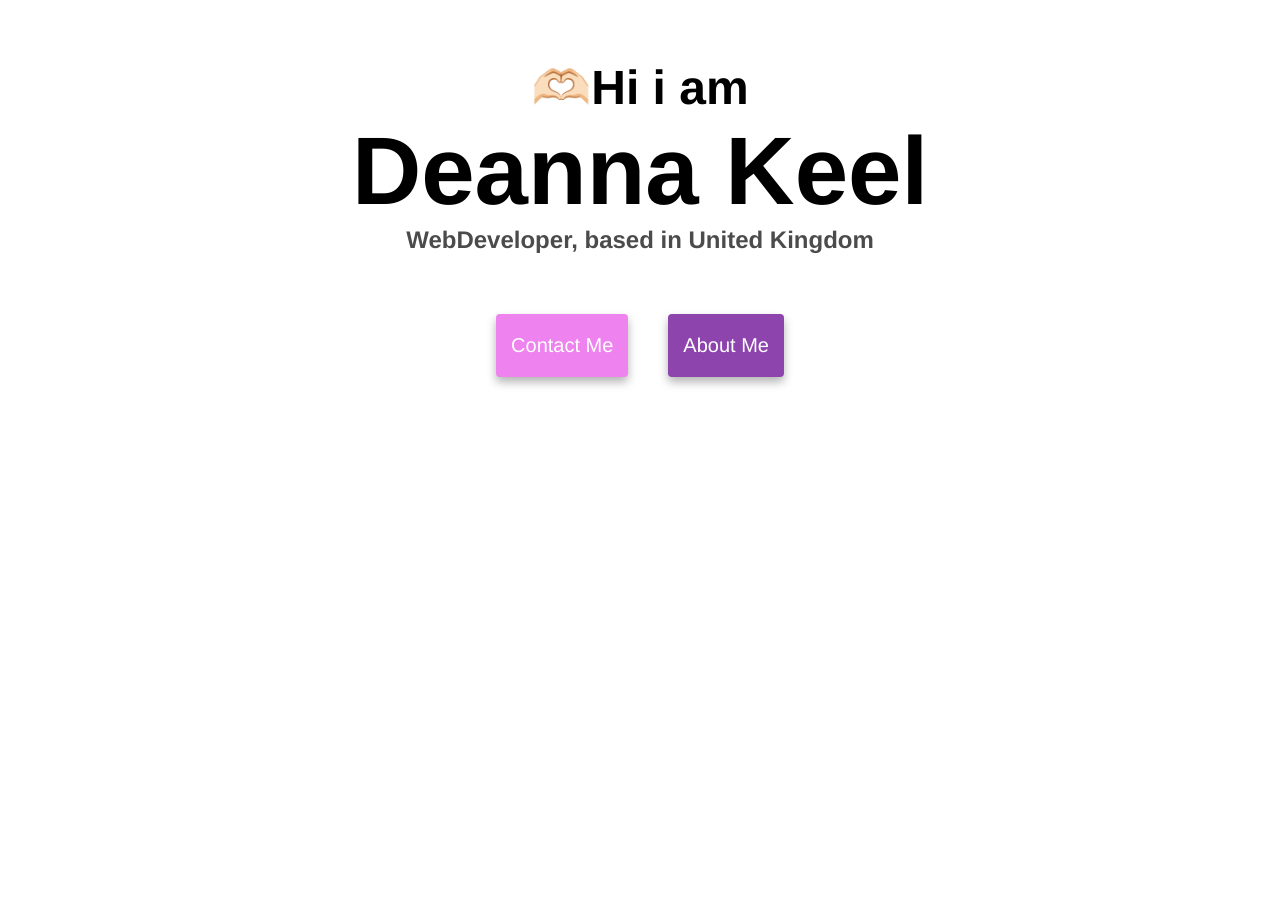
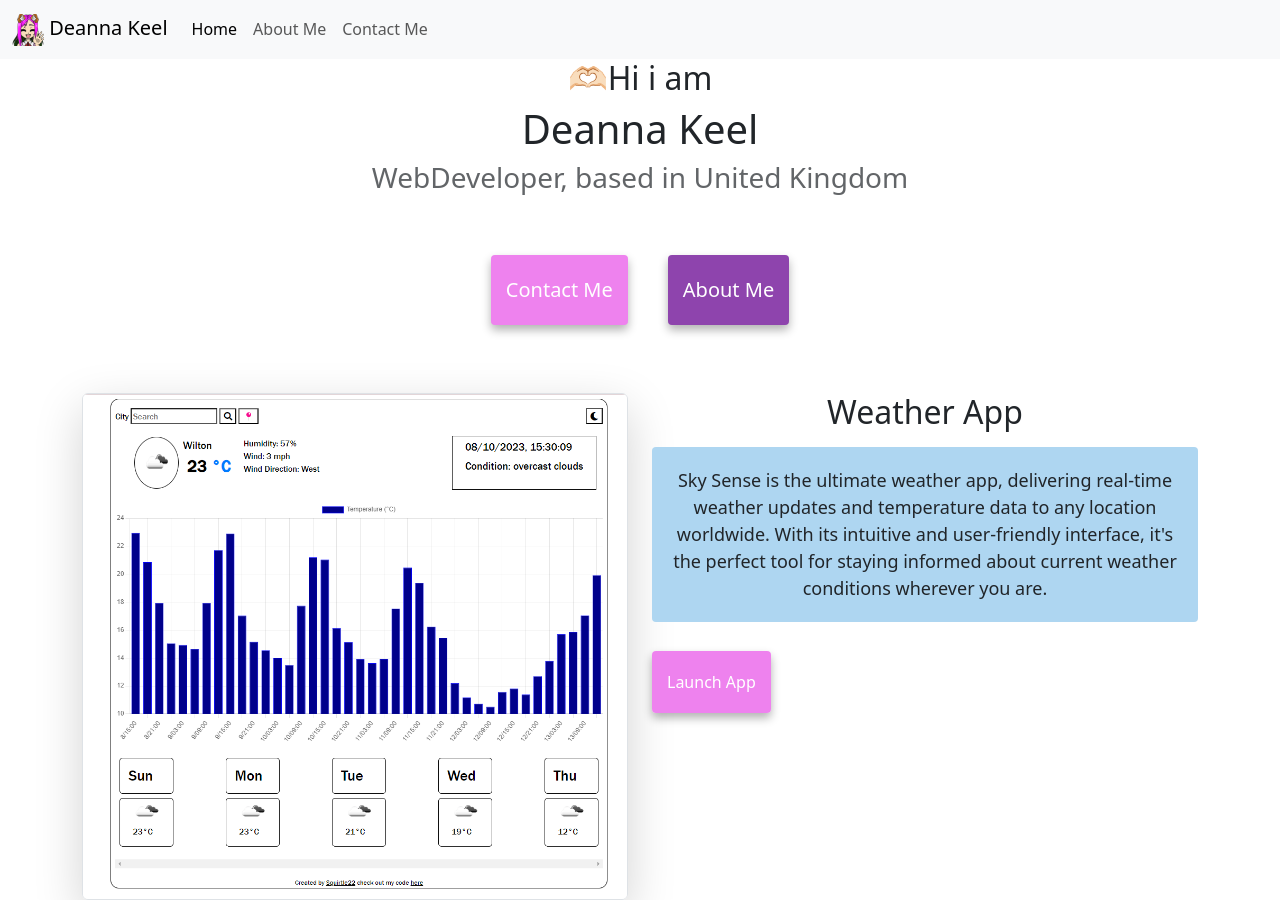
Before and after one commit to Squirtle22/sheCode-portfolio, a plain HTML site: page index.html in a window 1280 px wide. Before the commit the page ends 800 px from the top, so only its background shows below. Drawn offline with nearby package versions, Linux system fonts and the light colour scheme.

Commit message:
bootstrap
installing bootstrap and adding navbar

```diff
--- a/assets/css/style.css
+++ b/assets/css/style.css
@@ -6,8 +6,7 @@
 }
 
 body {
-    margin: 60px auto;
-    max-width: 800px;
+    margin-top: 100px;
     font-family: 'Franklin Gothic Medium', 'Arial Narrow', Arial, sans-serif;
 }
 
@@ -113,3 +112,13 @@ p {
     color: var(--primary-color);
     text-decoration: underline;
 }
+
+.weather-link {
+    border-radius: 4px;
+    padding: 20px 15px;
+    text-decoration: none;
+    text-transform: capitalize;
+    background: var(--primary-color);
+    box-shadow: var(--box-shadow);
+    color: white;
+  }
--- a/index.html
+++ b/index.html
@@ -7,17 +7,63 @@
     <title>Deanna Keel</title>
 
     <!-- links to stylesheets -->
+    <link rel="stylesheet" href="/assets/images/img.jpg">
     <link rel="stylesheet" href="/assets/css/style.css">
+    <link href="https://cdn.jsdelivr.net/npm/bootstrap@5.3.2/dist/css/bootstrap.min.css" rel="stylesheet"
+        integrity="sha384-T3c6CoIi6uLrA9TneNEoa7RxnatzjcDSCmG1MXxSR1GAsXEV/Dwwykc2MPK8M2HN" crossorigin="anonymous">
 </head>
 
 <body>
+    <nav class="navbar navbar-expand-lg bg-light">
+        <div class="container-fluid">
+            <a class="navbar-brand" href="#"> <img src="/assets/images/32x32.ico" alt=""> Deanna Keel</a>
+            <button class="navbar-toggler" type="button" data-bs-toggle="collapse" data-bs-target="#navbarNav"
+                aria-controls="navbarNav" aria-expanded="false" aria-label="Toggle navigation">
+                <span class="navbar-toggler-icon"></span>
+            </button>
+            <div class="collapse navbar-collapse" id="navbarNav">
+                <ul class="navbar-nav">
+                    <li class="nav-item">
+                        <a class="nav-link active" aria-current="page" href="index.html">Home</a>
+                    </li>
+                    <li class="nav-item">
+                        <a class="nav-link" href="about.html">About Me</a>
+                    </li>
+                    <li class="nav-item">
+                        <a class="nav-link" href="/about.html#contact">Contact Me</a>
+                    </li>
+                </ul>
+            </div>
+        </div>
+    </nav>
     <h2>🫶🏻Hi i am</h2>
     <h1>Deanna Keel</h1>
     <h3>WebDeveloper, based in United Kingdom</h3>
-    <div class="links">
+    <div class="links mb-5">
         <a href="about.html#contact" class="contact-me">Contact Me</a>
         <a href="about.html" class="about-me">About Me</a>
     </div>
+    <div class="container">
+        <div class="row">
+            <div class="col-md-6">
+                <img src="/assets/images/waether.png" class="img-fluid rounded border shadow-lg">
+            </div>
+            <div class="col-md-6">
+                <h2 class="mb-3">Weather App</h2>
+                <p>
+                    Sky Sense is the ultimate weather app, delivering real-time weather updates and temperature data to
+                    any location worldwide. With its intuitive and user-friendly interface, it's the perfect tool for
+                    staying informed about current weather conditions wherever you are.
+                </p>
+                <div class="mt-5">
+                    <a href="https://squirtleweather.netlify.app/" class="weather-link" target="_blank">Launch App</a>
+                </div>
+            </div>
+        </div>
+    </div>
+    <script src="https://cdn.jsdelivr.net/npm/bootstrap@5.3.2/dist/js/bootstrap.bundle.min.js"
+        integrity="sha384-C6RzsynM9kWDrMNeT87bh95OGNyZPhcTNXj1NW7RuBCsyN/o0jlpcV8Qyq46cDfL"
+        crossorigin="anonymous"></script>
 </body>
 
 </html>
```
Also changed, not shown: assets/images/32x32.ico (added), assets/images/waether.png (added).
